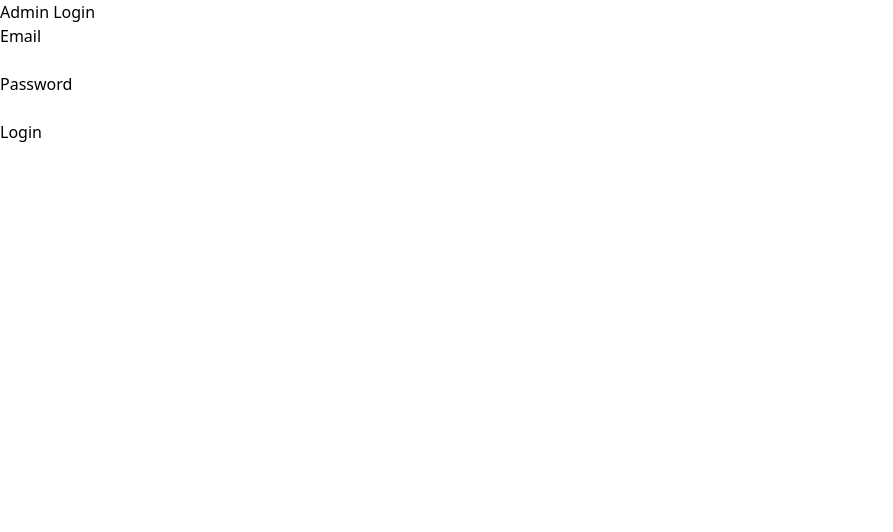
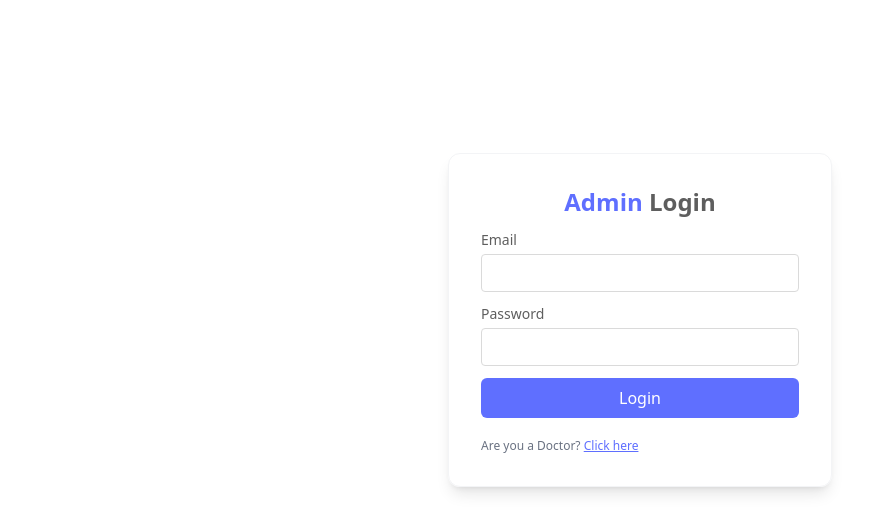
Before and after one commit to DhirajNeupane-999/Appartment-booking-system, a React (Vite) app in the folder admin-portal/: page / in a window 1280 px wide. Shown: the top 532 px of the page, without its empty margins (0-893 px from the left). Built offline with nearby package versions, Linux system fonts and the light colour scheme.

Commit message:
completed login page

```diff
--- a/admin-portal/src/pages/Login.jsx
+++ b/admin-portal/src/pages/Login.jsx
@@ -5,20 +5,51 @@ const Login = () => {
   const [state, setState] = useState("Admin");
 
   return (
-    <form>
-      <div>
-        <p>
-          <span>{state}</span> Login
+    <form className="min-h-[80vh] flex items-center">
+      <div className="flex flex-col gap-3 m-auto items-start p-8 min-w-[340px] sm:min-w-96 border border-gray-100 rounded-xl text-[#5E5E5E] text-sm shadow-lg">
+        <p className="text-2xl font-semibold m-auto">
+          <span className="text-primary">{state}</span> Login
         </p>
-        <div>
+        <div className="w-full">
           <p>Email</p>
-          <input type="email" required />
+          <input
+            className="border border-[#DADADA] rounded w-full p-2 mt-1"
+            type="email"
+            required
+          />
         </div>
-        <div>
+        <div className="w-full">
           <p>Password</p>
-          <input type="password" required />
+          <input
+            className="border border-[#DADADA] rounded w-full p-2 mt-1"
+            type="password"
+            required
+          />
         </div>
-        <button>Login</button>
+        <button className="bg-primary text-white w-full py-2 rounded-md text-base">
+          Login
+        </button>
+        {state === "Admin" ? (
+          <p className="text-xs text-gray-500 mt-2">
+            Are you a Doctor?{" "}
+            <span
+              className="text-primary underline cursor-pointer"
+              onClick={() => setState("Doctor")}
+            >
+              Click here
+            </span>
+          </p>
+        ) : (
+          <p className="text-xs text-gray-500 mt-2">
+            Are you an Admin?{" "}
+            <span
+              className="text-primary underline cursor-pointer"
+              onClick={() => setState("Admin")}
+            >
+              Click here
+            </span>
+          </p>
+        )}
       </div>
     </form>
   );
```
